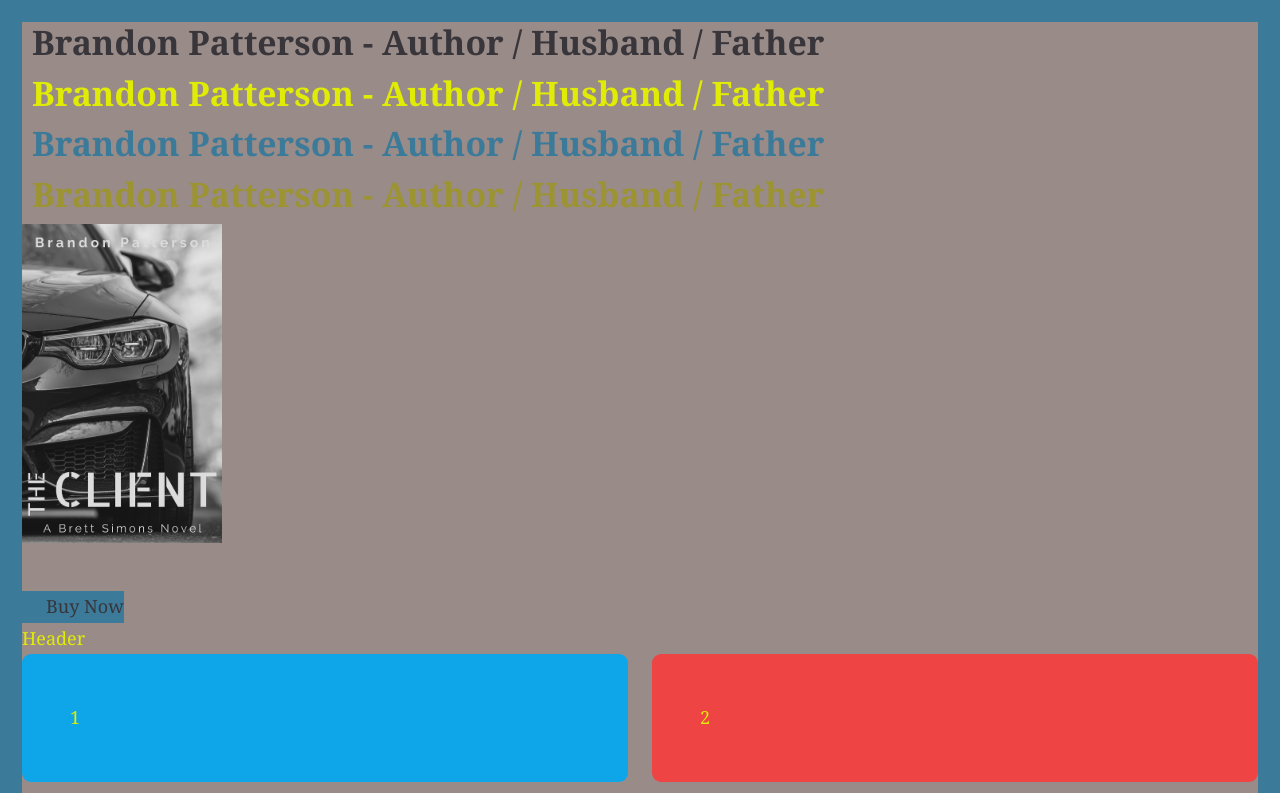
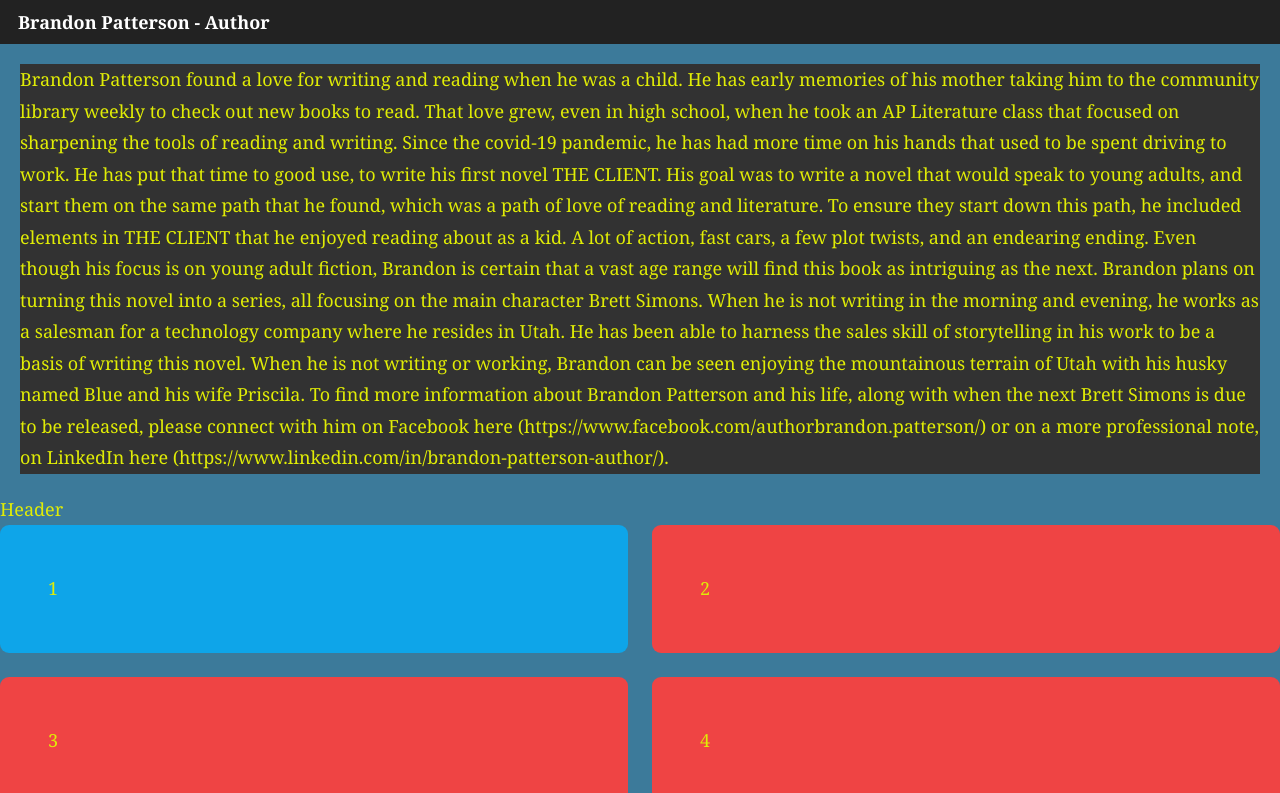
Before and after one commit to poloblue1357/V-School-Assignments, a React (Vite) app in the folder assignments/exercises/brandonauthor/: page / in a window 1280 px wide. Shown: the top 793 px of the page. Built offline with nearby package versions, Linux system fonts and the light colour scheme.

Commit message:
building header

```diff
--- a/assignments/exercises/brandonauthor/src/App.jsx
+++ b/assignments/exercises/brandonauthor/src/App.jsx
@@ -3,14 +3,16 @@ import Header from "./components/Header"
 import About from "./components/About"
 import Body from "./components/Body"
 import Design from "./components/Design"
+import Sidebar from "./components/Sidebar"
 import './App.css'
 
 function App() {
 
   return (
-    <div className="bg-tBeige">
+    <div className="">
       <Header />
-      {/* <About /> */}
+      <Sidebar />
+      <About />
       <Body />
       <div className="container px-2 columns-lg">
         <p>Lorem ipsum dolor sit amet consectetur adipisicing elit. Dolore sequi dolor possimus vel illo voluptatibus earum at nemo dignissimos quos, sint et incidunt beatae. Blanditiis neque omnis id porro tenetur.</p>
--- a/assignments/exercises/brandonauthor/src/components/About.jsx
+++ b/assignments/exercises/brandonauthor/src/components/About.jsx
@@ -2,7 +2,7 @@
 
 function About() {
     return (
-        <div className="mb-4">
+        <div className="m-4 bg-[#323232] dark:text-[#fffdd0] hover:bg-t11 hover:text-tOlive">
             <h3>
                 Brandon Patterson found a love for writing and reading when he was a child. He has early memories of his mother taking him to the community library weekly to check out new books to read. That love grew, even in high school, when he took an AP Literature class that focused on sharpening the tools of reading and writing. Since the covid-19 pandemic, he has had more time on his hands that used to be spent driving to work. He has put that time to good use, to write his first novel THE CLIENT. His goal was to write a novel that would speak to young adults, and start them on the same path that he found, which was a path of love of reading and literature. To ensure they start down this path, he included elements in THE CLIENT that he enjoyed reading about as a kid. A lot of action, fast cars, a few plot twists, and an endearing ending. Even though his focus is on young adult fiction, Brandon is certain that a vast age range will find this book as intriguing as the next. Brandon plans on turning this novel into a series, all focusing on the main character Brett Simons.
 
--- a/assignments/exercises/brandonauthor/src/components/Body.jsx
+++ b/assignments/exercises/brandonauthor/src/components/Body.jsx
@@ -11,7 +11,7 @@ function Body() {
                 <div className=" bg-red-500 p-6 rounded-lg">4</div>
             </div>
             <div className="inline-block p-4 text-black bg-white border rounded-lg
-             shadow-xl hover:shadow-tBlue">
+                shadow-xl hover:shadow-tBlue">
                 <h1 className="text-2xl">Hello</h1>
                 <p className="mb-4">This is my div</p>
                 <button className="px-3 py-2 rounded-lg cursor-pointer bg-cyan-500 opacity-50">Say Hello</button>
--- a/assignments/exercises/brandonauthor/src/components/Header.jsx
+++ b/assignments/exercises/brandonauthor/src/components/Header.jsx
@@ -2,26 +2,33 @@ import lastDesi from "./lastDesi.png"
 
 function Header() {
 
+    // return (
+    //     <div className="">
+    //         <h1 className="hover:font-sans ml-2 text-tDark">Brandon Patterson - Author / Husband / Father</h1>
+    //         <h1 className="hover:font-sans ml-2 text-tYellow">Brandon Patterson - Author / Husband / Father</h1>
+    //         <h1 className="hover:font-sans ml-2 text-tBlue">Brandon Patterson - Author / Husband / Father</h1>
+    //         <h1 className="hover:font-sans ml-2 text-tOlive">Brandon Patterson - Author / Husband / Father</h1>
+    //         {/* <div className="flex"> */}
+    //             <img src={lastDesi} length="400" width="200" className="
+    //             grayscale
+    //             hover:grayscale-0
+    //             hue-rotate-60
+    //             saturate-200 pb-6" />
+    //             <a target="_blank" href="https://www.amazon.com/Client-Brett-Simons-Novel/dp/B0BJY9NLTC">
+    //                 <button className="pl-4 transition ease-in-out duration:700 delay-150 bg-tBlue hover:-translate-y-1 hover:scale-110 hover:bg-tDark">
+    //                     Buy Now
+    //                 </button>
+    //             </a>
+    //         {/* </div> */}
+    //     </div>
+
+    // )
     return (
-        <div className="">
-            <h1 className="hover:font-sans ml-2 text-tDark">Brandon Patterson - Author / Husband / Father</h1>
-            <h1 className="hover:font-sans ml-2 text-tYellow">Brandon Patterson - Author / Husband / Father</h1>
-            <h1 className="hover:font-sans ml-2 text-tBlue">Brandon Patterson - Author / Husband / Father</h1>
-            <h1 className="hover:font-sans ml-2 text-tOlive">Brandon Patterson - Author / Husband / Father</h1>
-            {/* <div className="flex"> */}
-                <img src={lastDesi} length="400" width="200" className="
-                grayscale
-                hover:grayscale-0
-                hue-rotate-180
-                saturate-200 pb-6" />
-                <a target="_blank" href="https://www.amazon.com/Client-Brett-Simons-Novel/dp/B0BJY9NLTC">
-                    <button className="pl-4 transition ease-in-out duration:700 delay-150 bg-tBlue hover:-translate-y-1 hover:scale-110 hover:bg-tDark">
-                        Buy Now
-                    </button>
-                </a>
-            {/* </div> */}
+        <div>
+            <span className="block font-bold h-44 leading-[44px] w-screen">
+                <div className="text-white bg-[#222] pl-[1em]">Brandon Patterson - Author</div>
+            </span>
         </div>
-
     )
 }
 
--- /dev/null
+++ b/assignments/exercises/brandonauthor/src/components/Sidebar.jsx
@@ -0,0 +1,11 @@
+
+
+function Sidebar() {
+    return (
+        <div>
+            <a className="position:absolute top-0 right-0"></a>
+        </div>
+    )
+}
+
+export default Sidebar
--- a/assignments/exercises/brandonauthor/src/index.css
+++ b/assignments/exercises/brandonauthor/src/index.css
@@ -4,7 +4,7 @@
 
 @layer base {
   html {
-    @apply bg-tBlue text-tYellow text-lg font-serif m-2 p-2;
+    @apply bg-tBlue text-tYellow text-lg font-serif;
   }
 
   h1 {
@@ -54,7 +54,7 @@
 
   .Select {
     @apply w-1/2 border border-slate-300 outline-none rounded transition inline-block
-   cursor-pointer text-black
+    cursor-pointer text-black
   }
   .Select .child {
     @apply px-2 py-1
--- a/assignments/exercises/brandonauthor/tailwind.config.js
+++ b/assignments/exercises/brandonauthor/tailwind.config.js
@@ -48,7 +48,8 @@ export default {
         tYellow: "#E0EC06",
         tBlue: "#3C7A9A",
         tBeige: "#998B88",
-        tOlive: "#9C9333"
+        tOlive: "#9C9333",
+        t11: "#0f0f0f"
       }
     },
   },
```
